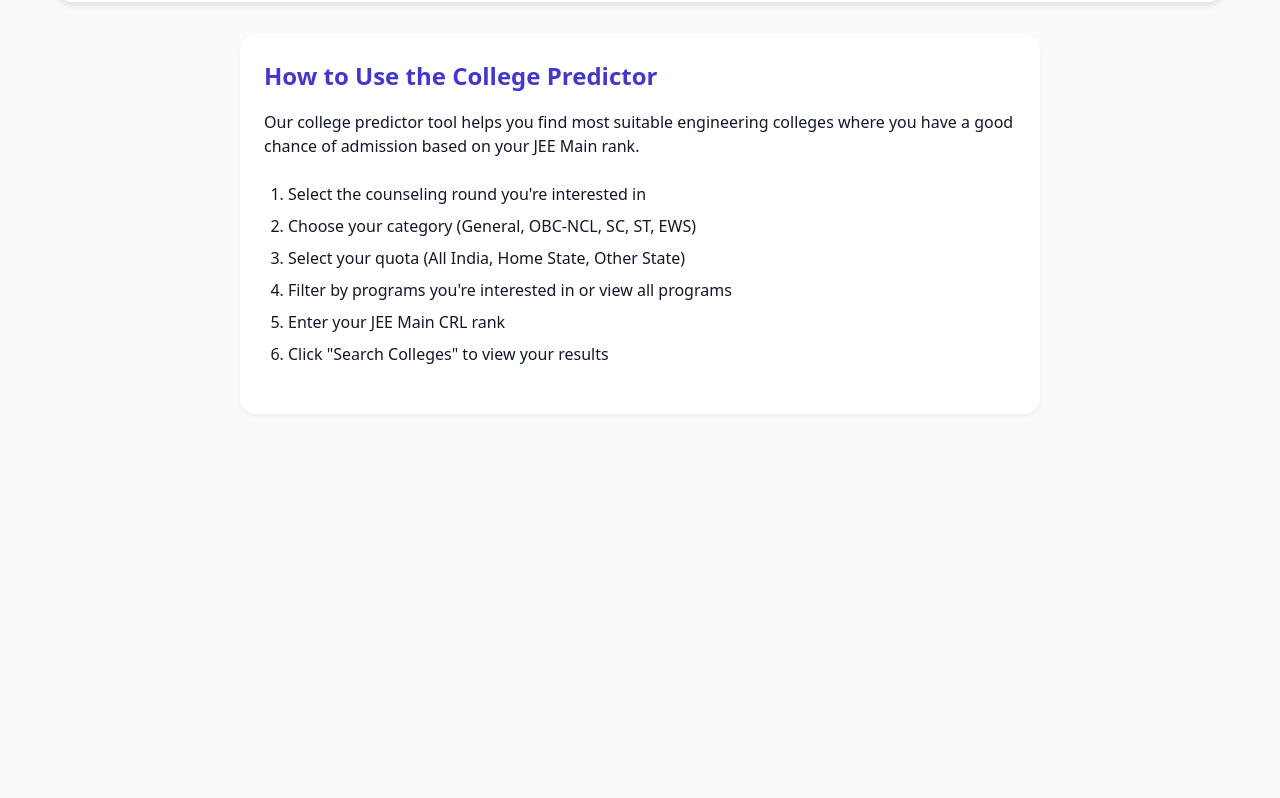
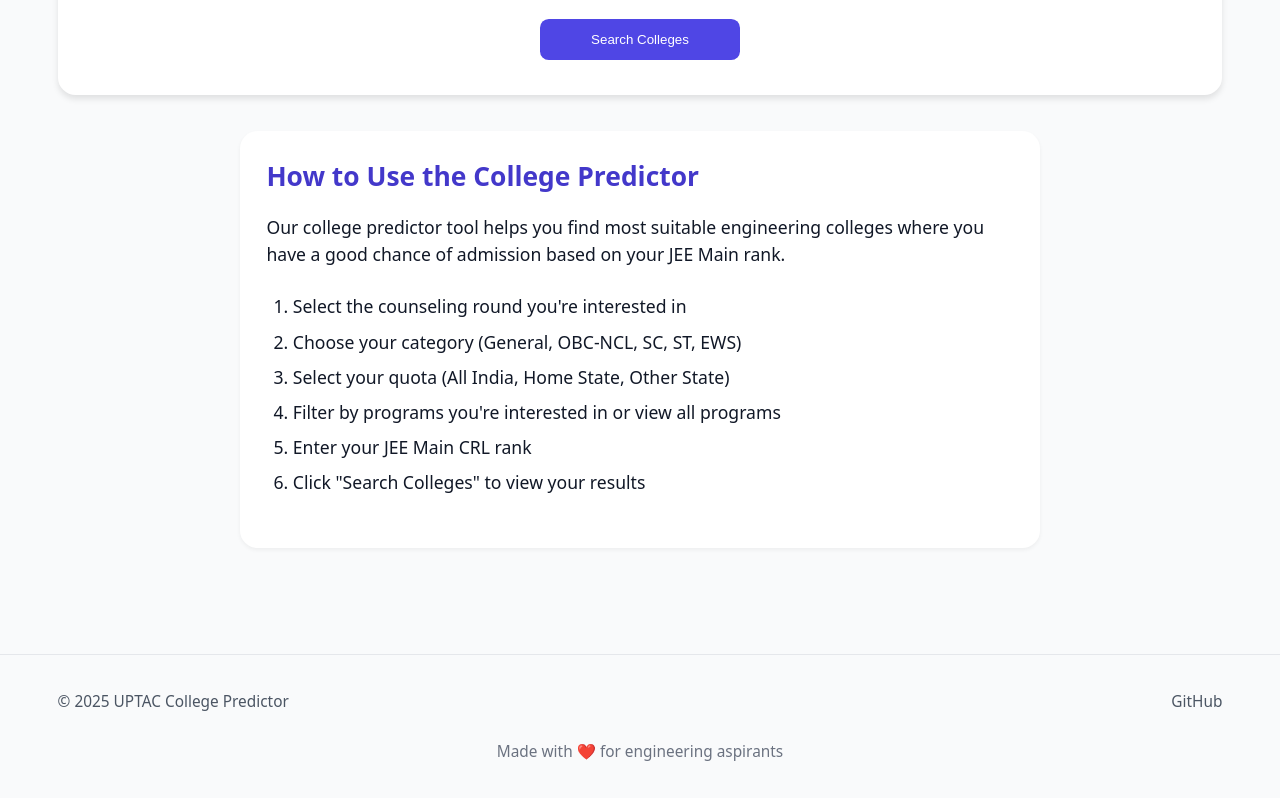
Before and after one commit to AmanDevelops/CollegePredictor, a React (Vite) app: page / in a window 1280 px wide. Shown: the part 721-1519 px from the top of the page. Before the commit the page ends 1199 px from the top, so only its background shows below. Built offline with nearby package versions, Linux system fonts and the light colour scheme.

Commit message:
feat: add Footer component with styles and integrate into App

```diff
--- a/src/App.tsx
+++ b/src/App.tsx
@@ -1,12 +1,16 @@
-import { useState } from "react";
+import React, { useState } from "react";
 import "./App.css";
 import Hero from "./components/Hero/Hero";
 import Instructions from "./components/Instructions/Instructions";
-import NoResult from "./components/NoResult/NoResult";
 import SearchForm from "./components/SearchForm/SearchForm";
-import SearchResults from "./components/SearchResults/SearchResults";
+import Footer from "./layout/Footer/Footer";
 import Navbar from "./layout/Navbar";
 import type { SearchFormType } from "./types/SearchFormType";
+
+const NoResult = React.lazy(() => import("./components/NoResult/NoResult"));
+const SearchResults = React.lazy(
+  () => import("./components/SearchResults/SearchResults")
+);
 
 function App() {
   const [isSearched, setisSearched] = useState<boolean>(false);
@@ -135,6 +139,7 @@
           )}
         </div>
       </main>
+      <Footer />
     </>
   );
 }
--- a/src/index.css
+++ b/src/index.css
@@ -2,6 +2,7 @@
 :root {
   /* System Default */
   font-family: system-ui, Avenir, Helvetica, Arial, sans-serif;
+  font-size: 1.1rem;
   line-height: 1.5;
 
   /* Theme */
--- /dev/null
+++ b/src/layout/Footer/Footer.css
@@ -0,0 +1,43 @@
+/* Footer */
+footer {
+    background-color: var(--color-gray-50);
+    border-top: 1px solid var(--color-gray-200);
+    padding: 2rem 0;
+    margin-top: 2rem;
+}
+
+.footer-content {
+    display: flex;
+    justify-content: space-between;
+    align-items: center;
+    margin-bottom: 1.5rem;
+    flex-wrap: wrap;
+    gap: 1rem;
+}
+
+.copyright {
+    color: var(--color-gray-600);
+    font-size: 0.875rem;
+}
+
+.footer-links {
+    display: flex;
+    gap: 1.5rem;
+}
+
+.footer-links a {
+    color: var(--color-gray-600);
+    text-decoration: none;
+    font-size: 0.875rem;
+    transition: color 0.2s;
+}
+
+.footer-links a:hover {
+    color: var(--color-indigo-600);
+}
+
+.footer-note {
+    text-align: center;
+    color: var(--color-gray-500);
+    font-size: 0.875rem;
+}
--- /dev/null
+++ b/src/layout/Footer/Footer.tsx
@@ -0,0 +1,20 @@
+import "./Footer.css";
+function Footer() {
+  return (
+    <footer>
+      <div className="container">
+        <div className="footer-content">
+          <p className="copyright">© 2025 UPTAC College Predictor</p>
+          <div className="footer-links">
+            <a href="https://github.com/AmanDevelops/CollegePredictor">
+              GitHub
+            </a>
+          </div>
+        </div>
+        <p className="footer-note">Made with ❤️ for engineering aspirants</p>
+      </div>
+    </footer>
+  );
+}
+
+export default Footer;
```
